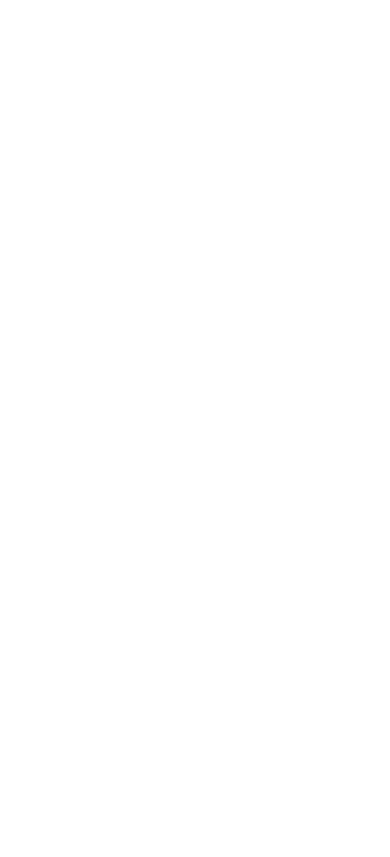
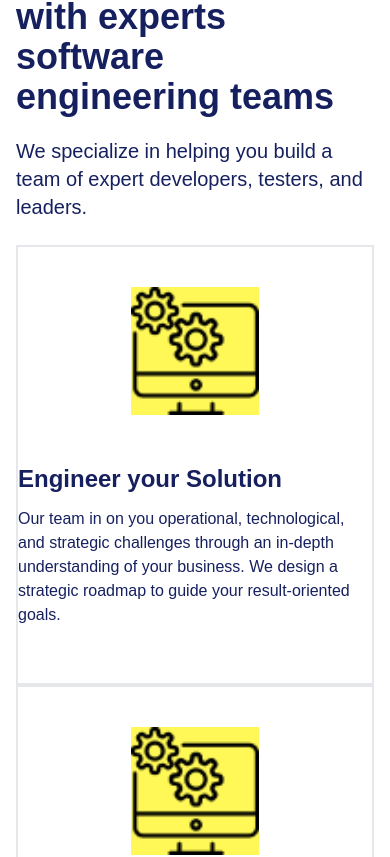
Before and after one commit to cat-ninja007/code-challenge-fe, a Next.js app: page / in a window 390 px wide. Shown: the part 867-1724 px from the top of the page. Before the commit the page ends 844 px from the top, so only its background shows below. Built offline with nearby package versions, Linux system fonts and the light colour scheme.

Commit message:
[SECTION] - [MOBILE] - Finishing Solutions section and reusable components

```diff
--- a/src/app/page.tsx
+++ b/src/app/page.tsx
@@ -2,12 +2,14 @@
 
 import Header from "@/components/sections/Header";
 import Jumbotron from "@/components/sections/Jumbotron/Jumbotron";
+import Solutions from "@/components/sections/Solutions";
 
 const App:FC = () => {
   return (
     <>
       <Header />
       <Jumbotron />
+      <Solutions />
     </>
   )
 }
--- /dev/null
+++ b/src/components/sections/Solutions/SolutionsCard/index.tsx
@@ -0,0 +1,29 @@
+import { FC } from "react";
+import Image, { StaticImageData } from "next/image";;
+
+interface ISolutionsCard {
+  title: string;
+  paragraph: string;
+  image: string | StaticImageData;
+}
+
+const SolutionsCard: FC<ISolutionsCard> = (props: ISolutionsCard) => {
+  const { title, paragraph, image } = props;
+  return (
+    <>
+      <div className="solutions-card-container flex flex-col items-center gap-3 text-courtney-dark-blue pt-10 pb-14 border-2">
+        <div className="card-image bg-courtney-bright-yellow w-32 mb-9">
+          <Image src={image} alt="architect-solutions" className="w-32" />
+        </div>
+        <div className="card-title self-start">
+          <h3 className="text-2xl font-bold">{title}</h3>
+        </div>
+        <div className="card-paragraph">
+          <p>{paragraph}</p>
+        </div>
+      </div>
+    </>
+  );
+};
+
+export default SolutionsCard;
--- /dev/null
+++ b/src/components/sections/Solutions/index.tsx
@@ -0,0 +1,48 @@
+import { FC } from "react";
+import Image from "next/image";
+import { Title, Subtitle } from "@/components/atom/Text";
+import SolutionsCard from "./SolutionsCard";
+
+import ArchitectSolutions from "../../../public/icons/utils-icon/cube 1.png";
+import EngineerSolutions from "../../../public/icons/utils-icon/software-application 1.png";
+import ReEngineerBusiness from "../../../public/icons/utils-icon/technical-support 1.png";
+
+const Solutions: FC = () => {
+  return (
+    <>
+      <div className="solutions-container px-4 mt-8">
+        <Subtitle text="Solutions" color="courtney-dark-blue" />
+        <Title
+          text="Software Solutions, with experts software engineering teams"
+          color="courtney-dark-blue"
+        />
+        <div className="solutions-paragraph mb-6">
+          <p className="text-xl text-courtney-dark-blue">
+            We specialize in helping you build a team of expert developers,
+            testers, and leaders.
+          </p>
+        </div>
+
+        <SolutionsCard
+          title="Engineer your Solution"
+          image={EngineerSolutions}
+          paragraph="Our team in on you operational, technological, and strategic challenges through an in-depth understanding of your business. We design a strategic roadmap to guide your result-oriented goals."
+        />
+        <SolutionsCard
+          title="Engineer your Solution"
+          image={EngineerSolutions}
+          paragraph="Our team in on you operational, technological, and strategic challenges through an in-depth understanding of your business. We design a strategic roadmap to guide your result-oriented goals."
+        />
+        <SolutionsCard
+          title="Engineer your Solution"
+          image={EngineerSolutions}
+          paragraph="Our team in on you operational, technological, and strategic challenges through an in-depth understanding of your business. We design a strategic roadmap to guide your result-oriented goals."
+        />
+
+
+      </div>
+    </>
+  );
+};
+
+export default Solutions;
```
